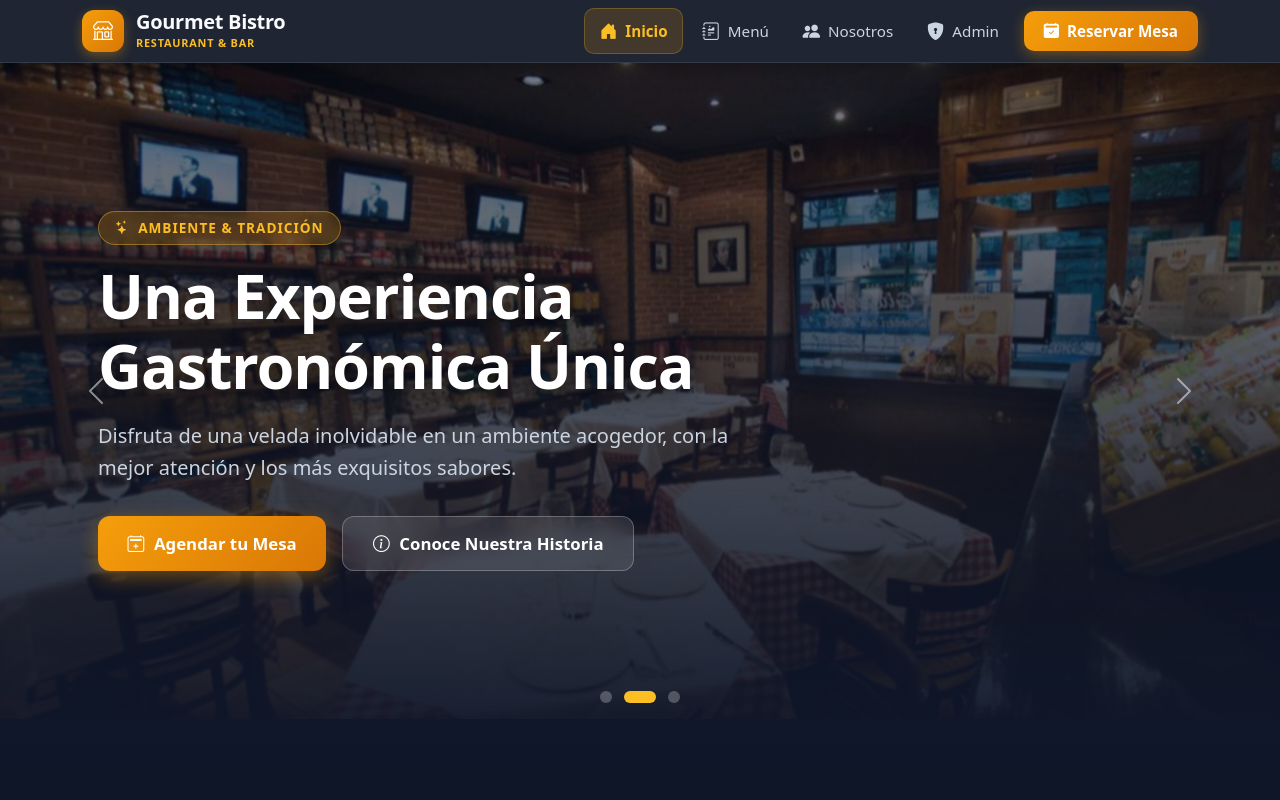
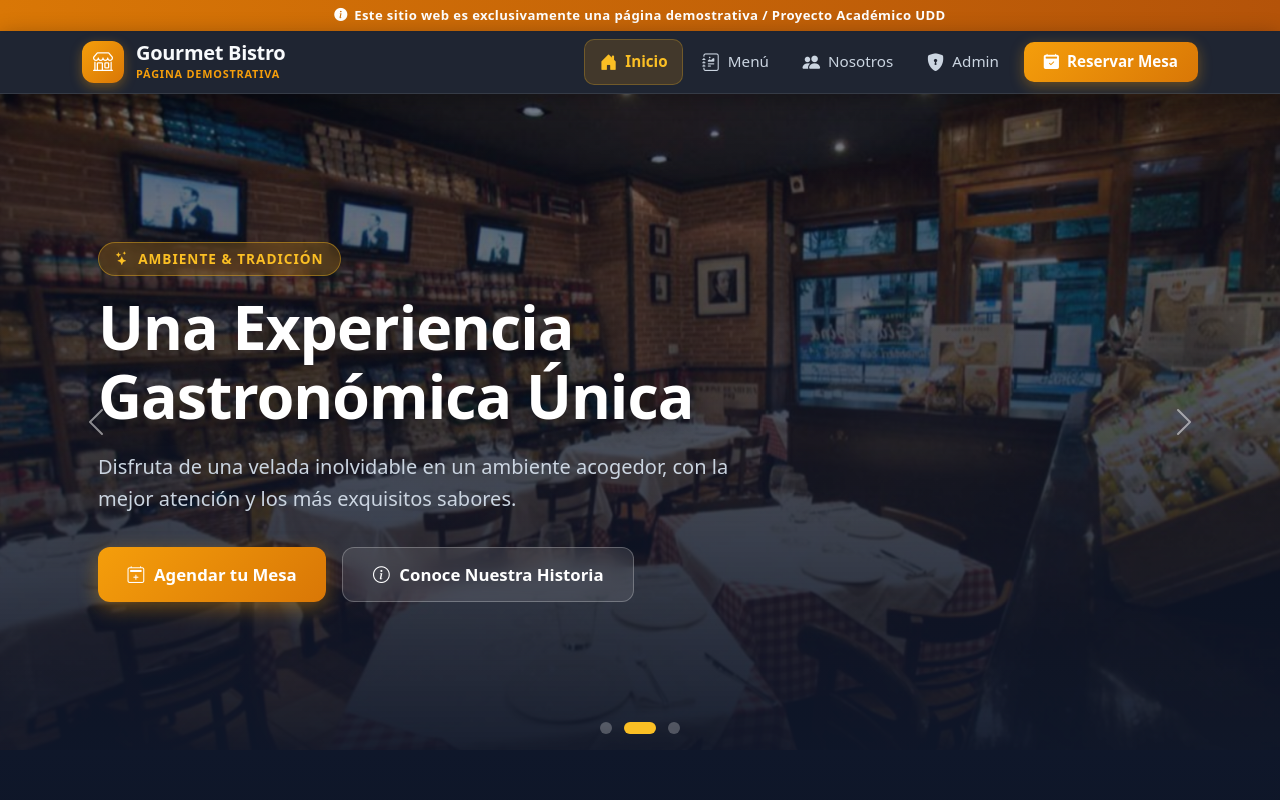
Before and after one commit to spotfreeman/Proyecto4-Restaurant, a React (Vite) app: page / in a window 1280 px wide. Shown: the top 800 px of the page. Built offline with nearby package versions, Linux system fonts and the light colour scheme.

Commit message:
feat: agregar banner informativo de página demostrativa en la barra superior

```diff
--- a/src/components/NavBar.css
+++ b/src/components/NavBar.css
@@ -1,4 +1,19 @@
 /* Custom Header Navbar Styling */
+.demo-top-banner {
+  background: linear-gradient(90deg, #d97706 0%, #b45309 100%);
+  color: #ffffff;
+  font-size: 0.82rem;
+  font-weight: 600;
+  text-align: center;
+  padding: 0.35rem 1rem;
+  letter-spacing: 0.4px;
+  display: flex;
+  align-items: center;
+  justify-content: center;
+  gap: 0.4rem;
+  box-shadow: 0 2px 6px rgba(0, 0, 0, 0.2);
+}
+
 .custom-navbar {
   background: rgba(18, 24, 38, 0.94) !important;
   backdrop-filter: blur(14px);
@@ -54,6 +69,10 @@
   color: #fbbf24;
   font-weight: 600;
   margin-top: 2px;
+}
+
+.brand-demo-tag {
+  color: #f59e0b;
 }
 
 /* Nav links styling */
--- a/src/components/NavBar.jsx
+++ b/src/components/NavBar.jsx
@@ -7,6 +7,13 @@ import './NavBar.css';
 
 export const NavBar = () => {
     return (
+        <>
+            {/* Top Demo Disclaimer Banner */}
+            <div className="demo-top-banner">
+                <i className="bi bi-info-circle-fill"></i>
+                <span>Este sitio web es exclusivamente una página demostrativa / Proyecto Académico UDD</span>
+            </div>
+
             <Navbar expand="lg" sticky="top" variant="dark" className="custom-navbar">
                 <Container>
                     <NavLink to="/" className="custom-brand">
@@ -15,7 +22,7 @@ export const NavBar = () => {
                         </div>
                         <div className="brand-title-group">
                             <span className="brand-text">Gourmet Bistro</span>
-                        <span className="brand-badge">Restaurant & Bar</span>
+                            <span className="brand-badge brand-demo-tag">Página Demostrativa</span>
                         </div>
                     </NavLink>
 
@@ -67,6 +74,7 @@ export const NavBar = () => {
                     </Navbar.Collapse>
                 </Container>
             </Navbar>
+        </>
     );
 };
 
```
Lines whose indentation alone changed are shown as unchanged.
